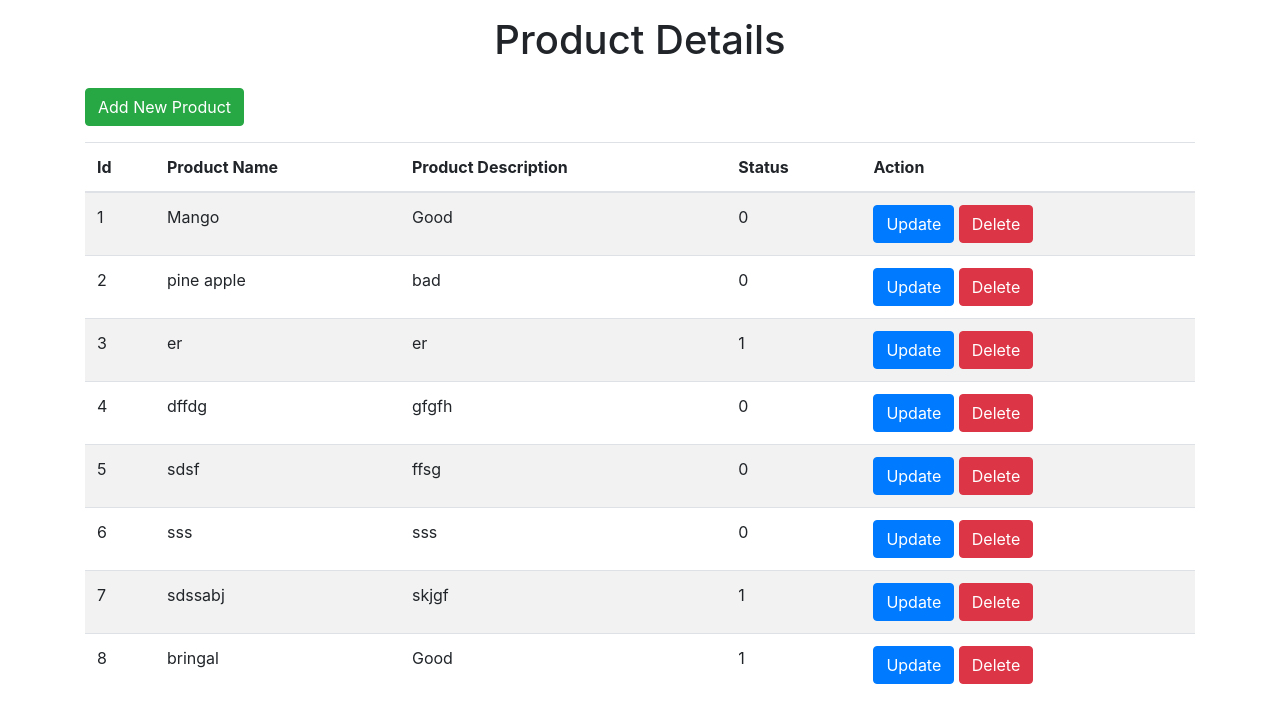
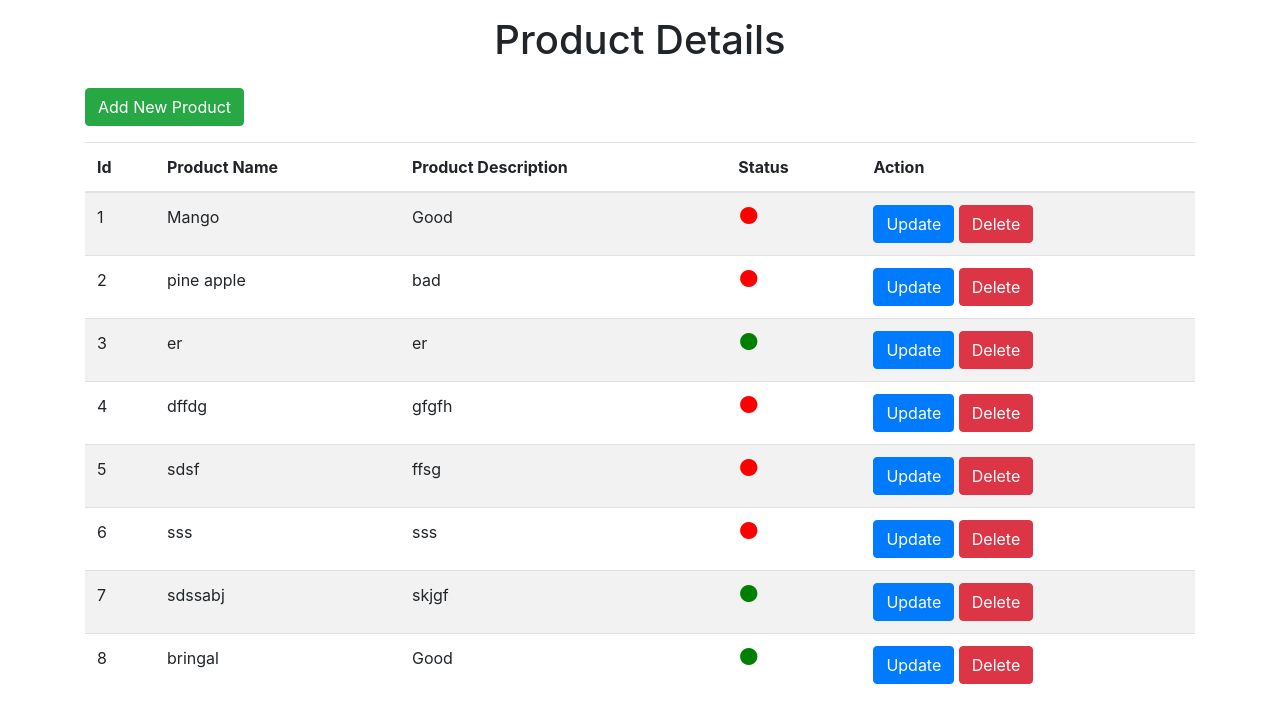
Before and after one commit to GeethaMatheshwaran/php_shop_market, a PHP site: page /view/product/index.php in a window 1280 px wide. Shown: the top 723 px of the page. Run offline with PHP 8.4, Linux system fonts and the light colour scheme; data comes from the database, SQL or seed files in the repository; some libraries are stand-ins or nearby versions.

Commit message:
change status 1,0 to green,red dot

```diff
--- a/common/model.php
+++ b/common/model.php
@@ -53,11 +53,16 @@ switch ($action) {
                 $product_name = $row['name'];
                 $product_description = $row['description'];
                 $product_status = $row['status'];
+                if ($product_status == 1) {
+                    $status = '<span class="dot green">&#9679;</span>'; // Display a green dot
+                } else {
+                    $status = '<span class="dot red">&#9679;</span>'; // Display a red dot
+                }
                 $table .= '<tr>
             <td scope="col">' . $sno . '</td>
             <td scope="col">' . $product_name . '</td>
             <td scope="col">' . $product_description . '</td>
-            <td scope="col">' . $product_status . '</td>
+            <td scope="col">' . $status . '</td>
             <td>
              <button class="btn btn-primary" onclick="getProductDetails(' . $id . ')">Update</button>
             <button class="btn btn-danger" onclick="deleteProduct(' . $id . ')">Delete</button>
--- a/view/product/index.php
+++ b/view/product/index.php
@@ -10,6 +10,21 @@
     <!-- Include jQuery -->
     <script src="https://ajax.googleapis.com/ajax/libs/jquery/3.5.1/jquery.min.js"></script>
 
+    <style>
+        .dot {
+    font-size: 23px; /* Adjust size as needed */
+    line-height: 1; /* Ensure proper alignment */
+}
+
+.green {
+    color: green;
+}
+
+.red {
+    color: red;
+}
+
+    </style>
 </head>
 
 <body>
```
